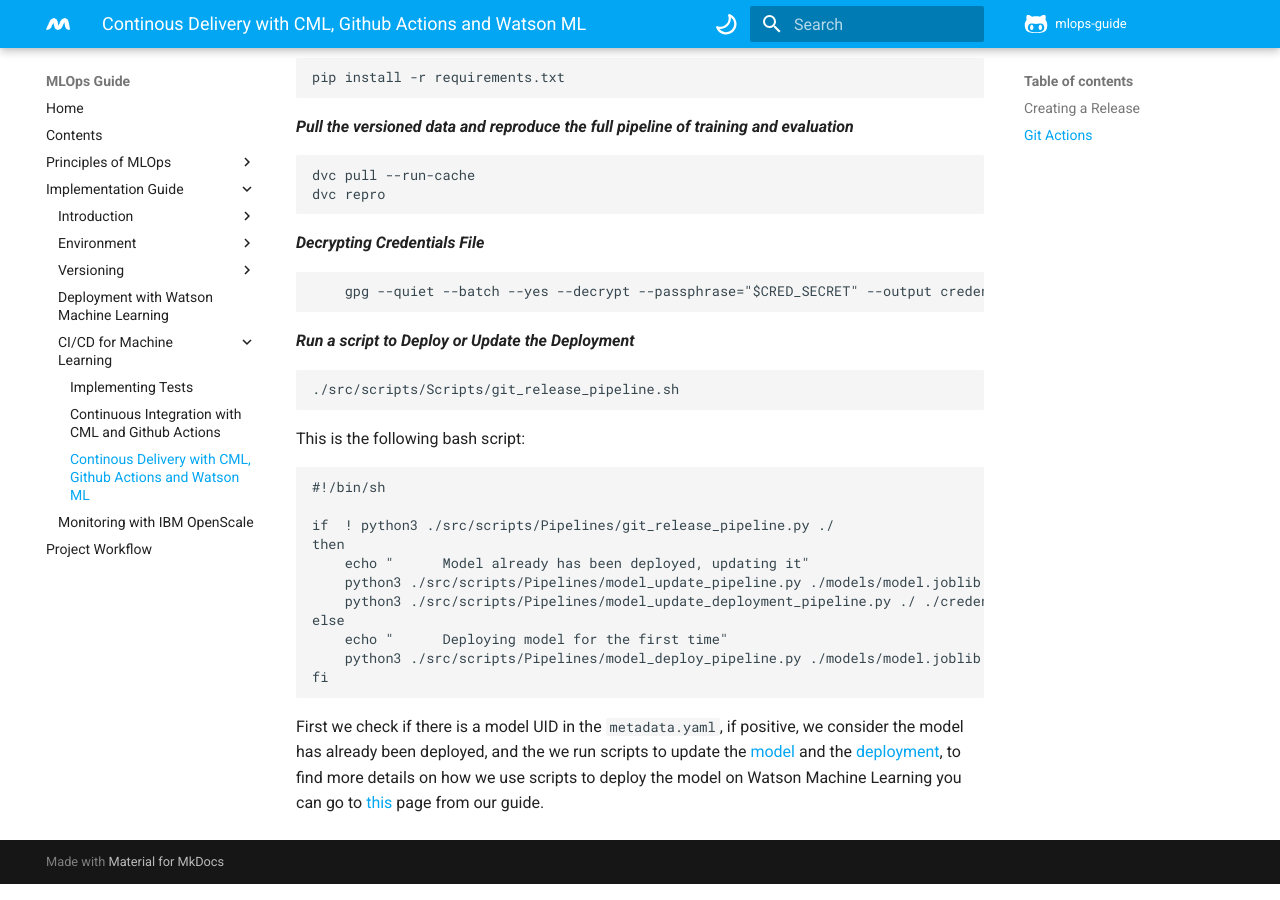
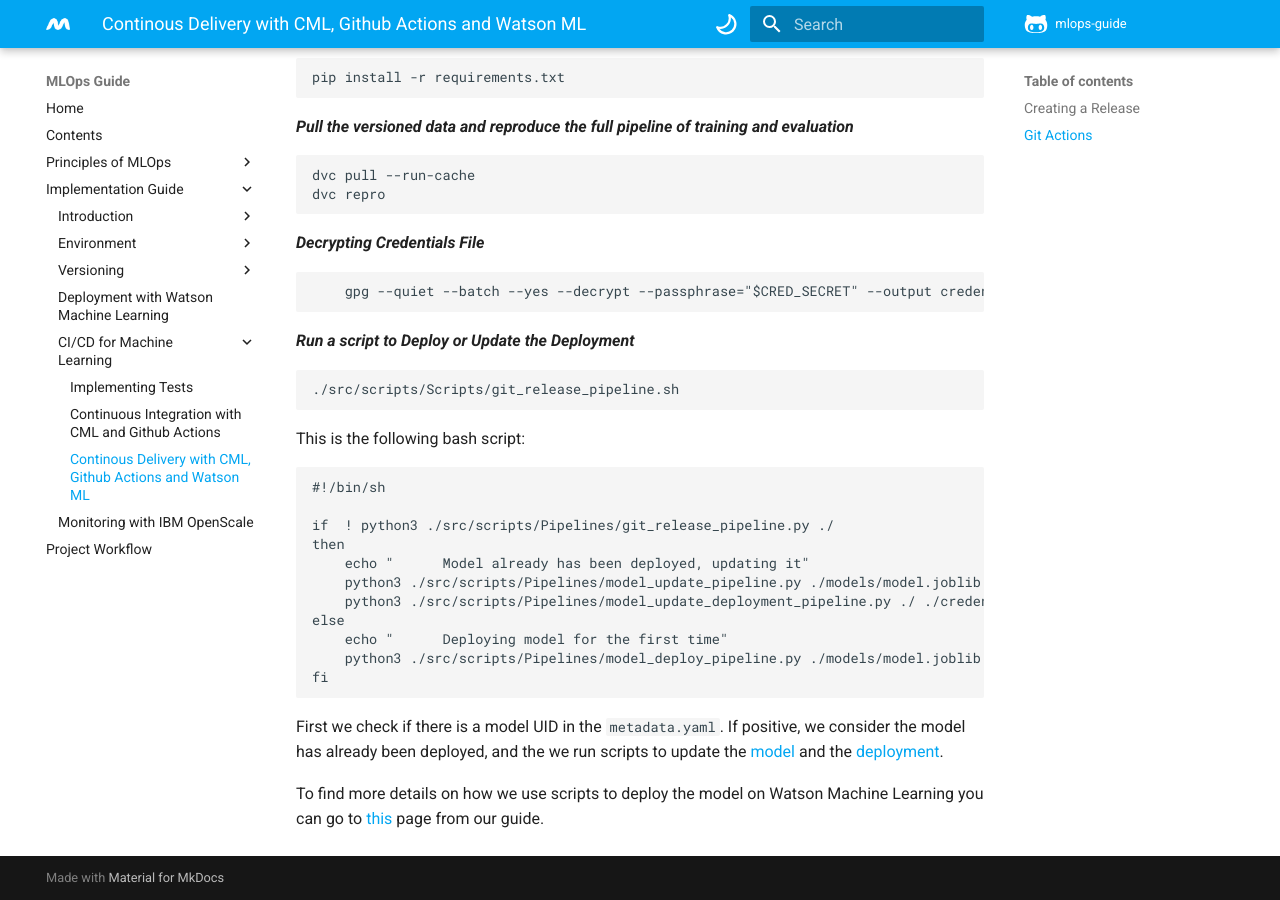
Before and after one commit to mlops-guide/mlops-guide.github.io, an MkDocs documentation site: the page built from docs/CICD/cml_deploy.md, in a window 1280 px wide and 900 px high, scrolled down 2869 px. Built offline with MkDocs 1.6.1 and Material for MkDocs 9.7.7, drawn with Linux system fonts in a browser that asks for light colours; comment, search, counter and statistics services are not loaded.

Commit message:
spelling

````diff
--- a/docs/CICD/cml_deploy.md
+++ b/docs/CICD/cml_deploy.md
@@ -77,4 +77,6 @@ This is the following bash script:
         python3 ./src/scripts/Pipelines/model_deploy_pipeline.py ./models/model.joblib ./ ./credentials.yaml
     fi
 
-First we check if there is a model UID in the ```metadata.yaml```, if positive, we consider the model has already been deployed, and the we run scripts to update the [model](https://github.com/mlops-guide/dvc-gitactions/blob/master/src/scripts/Pipelines/model_update_pipeline.py) and the [deployment](https://github.com/mlops-guide/dvc-gitactions/blob/master/src/scripts/Pipelines/model_update_deployment_pipeline.py), to find more details on how we use scripts to deploy the model on Watson Machine Learning you can go to [this](https://mlops-guide.github.io/mlops-guide/Deployment/) page from our guide.
+First we check if there is a model UID in the ```metadata.yaml```. If positive, we consider the model has already been deployed, and the we run scripts to update the [model](https://github.com/mlops-guide/dvc-gitactions/blob/master/src/scripts/Pipelines/model_update_pipeline.py) and the [deployment](https://github.com/mlops-guide/dvc-gitactions/blob/master/src/scripts/Pipelines/model_update_deployment_pipeline.py).
+
+To find more details on how we use scripts to deploy the model on Watson Machine Learning you can go to [this](https://mlops-guide.github.io/mlops-guide/Deployment/) page from our guide.
````
Also changed, not shown: docs/Infraestrutura/Terraform/index.md (+1 -1 lines), docs/Versionamento/pipelines_dvc.md (+1 -1 lines).
